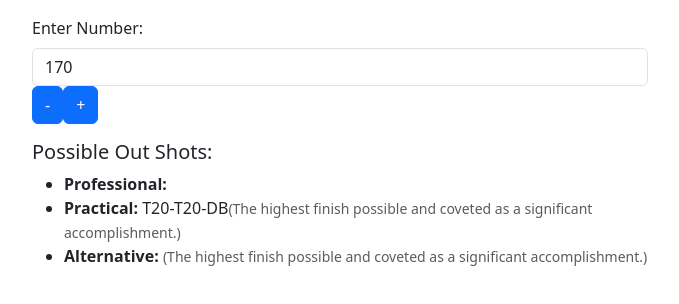
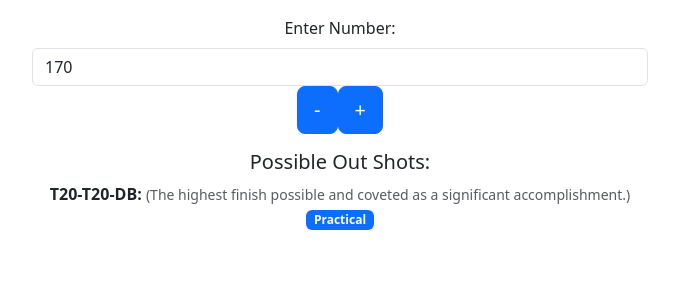
Before and after one commit to anthonymjimenez/dartcheckout, a React (Create React App) app: page / in a window 1280 px wide. Shown: the top 304 px of the page, without its empty margins (300-979 px from the left). Built offline with nearby package versions, Linux system fonts and the light colour scheme.

Commit message:
created labels, fixed which labels are displayed

```diff
--- a/src/App.js
+++ b/src/App.js
@@ -1,5 +1,5 @@
 import React, { useState } from "react";
-import { Container, Row, Col, Button, Form } from "react-bootstrap";
+import { Container, Row, Col, Button, Form, Badge } from "react-bootstrap";
 import outShotsData from "./OutShots";
 
 const App = () => {
@@ -28,8 +28,8 @@ const App = () => {
   };
 
   return (
-    <Container fluid>
-      <Row className="mt-3">
+    <Container fluid className="text-center mt-3">
+      <Row>
         <Col md={6} className="mx-auto">
           <Form.Group controlId="formNumber">
             <Form.Label>Enter Number:</Form.Label>
@@ -40,28 +40,45 @@ const App = () => {
               placeholder="Enter a number"
             />
           </Form.Group>
-          <Button variant="primary" className="mr-2" onClick={handleDecrement}>
+          <div className="mb-3">
+            <Button
+              variant="primary"
+              className="mr-2"
+              size="lg"
+              onClick={handleDecrement}
+            >
               -
             </Button>
-          <Button variant="primary" onClick={handleIncrement}>
+            <Button variant="primary" size="lg" onClick={handleIncrement}>
               +
             </Button>
+          </div>
           <div className="mt-3">
             <h5>Possible Out Shots:</h5>
-            <ul>
-              {outShots.map(
-                (
-                  shot,
-                  index // this is mapping the labels
-                ) => (
-                  <li key={index}>
-                    <strong>{shot.label}:</strong> {shot.value}
+            <ul className="list-unstyled">
+              {outShots.map((shot, index) => (
+                <li key={index} className="mb-2">
+                  {shot.value && (
+                    <div>
+                      <strong>{shot.value}:</strong>{" "}
                       {shot.note && (
-                      <small className="text-muted ml-2">({shot.note})</small>
+                        <small className="text-muted ml-2">
+                          ({shot.note}){" "}
+                        </small>
+                      )}
+                      {shot.label === "Practical" && (
+                        <Badge variant="success">{shot.label}</Badge>
+                      )}
+                      {shot.label === "Professional" && (
+                        <Badge variant="primary">{shot.label}</Badge>
+                      )}
+                      {shot.label === "Alternative" && (
+                        <Badge variant="danger">{shot.label}</Badge>
+                      )}
+                    </div>
                   )}
                 </li>
-                )
-              )}
+              ))}
             </ul>
           </div>
         </Col>
```
Lines whose indentation alone changed are shown as unchanged.
